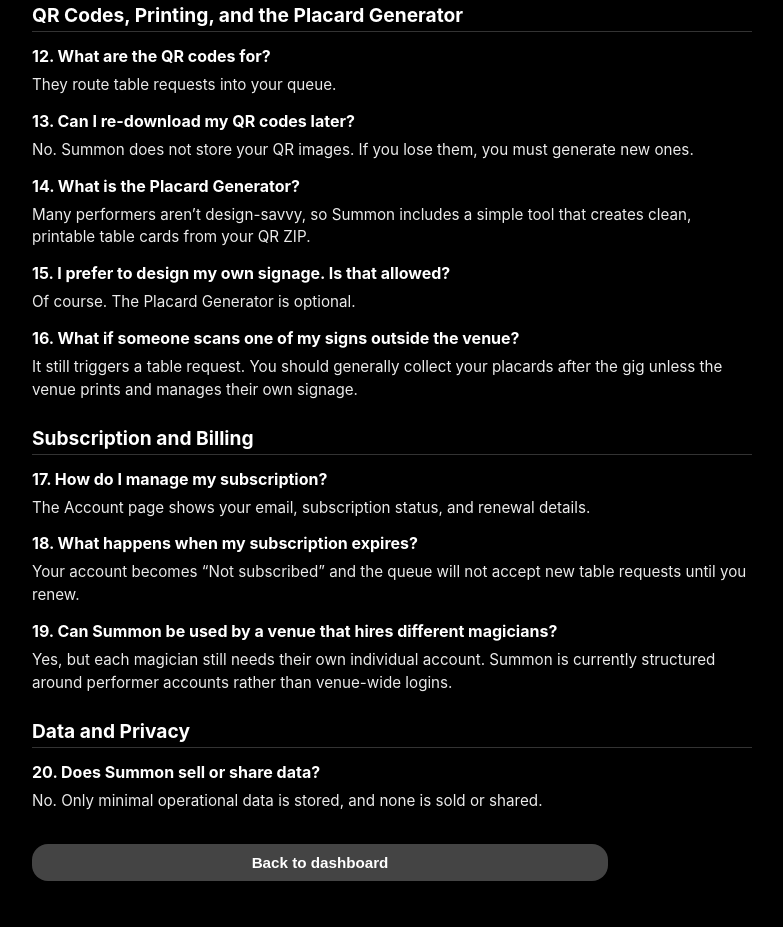
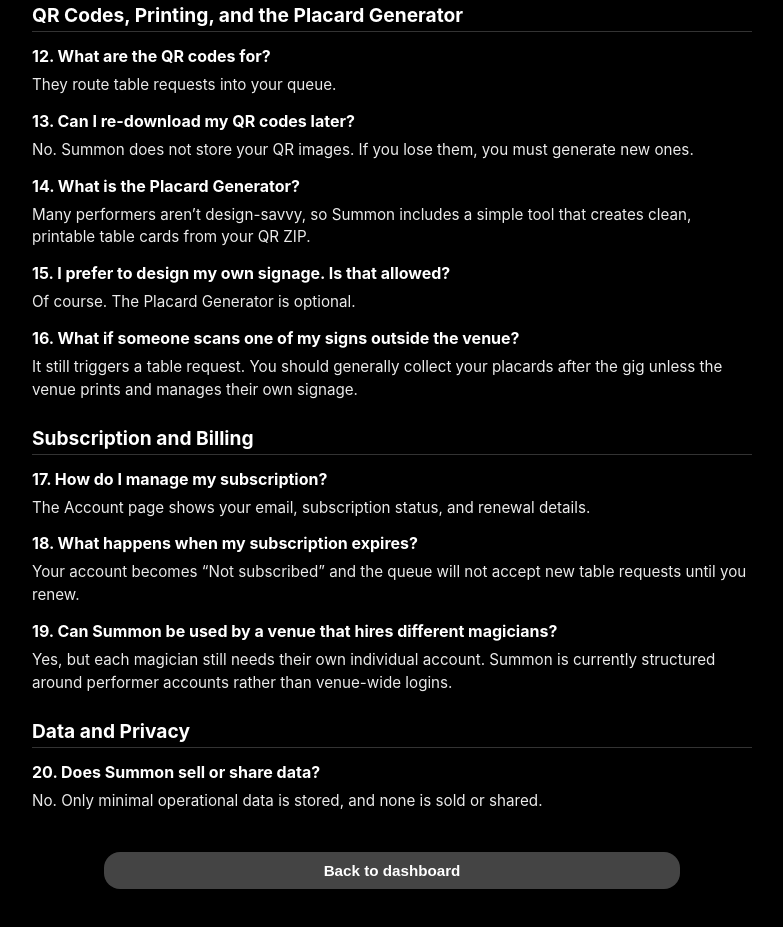
Before and after one commit to nedrecord/magic-queue, a website: page public/faq.html in a window 1280 px wide. Shown: the part 1039-1966 px from the top of the page, without its empty margins (248-1031 px from the left). Drawn offline with Linux system fonts and the light colour scheme.

Commit message:
Update faq.html

```diff
--- a/public/faq.html
+++ b/public/faq.html
@@ -149,9 +149,16 @@
       </p>
     </section>
 
-    <button class="secondary-btn back-btn" onclick="window.location.href='/dashboard'">
-      Back to dashboard
-    </button>
+    <!-- Back button centered -->
+    <div class="faq-back-row" style="text-align: center; margin-top: 40px;">
+      <button
+        class="secondary-btn back-btn"
+        onclick="window.location.href='/dashboard'"
+        style="margin: 0 auto;"
+      >
+        Back to dashboard
+      </button>
+    </div>
   </div>
 </body>
 </html>
```
